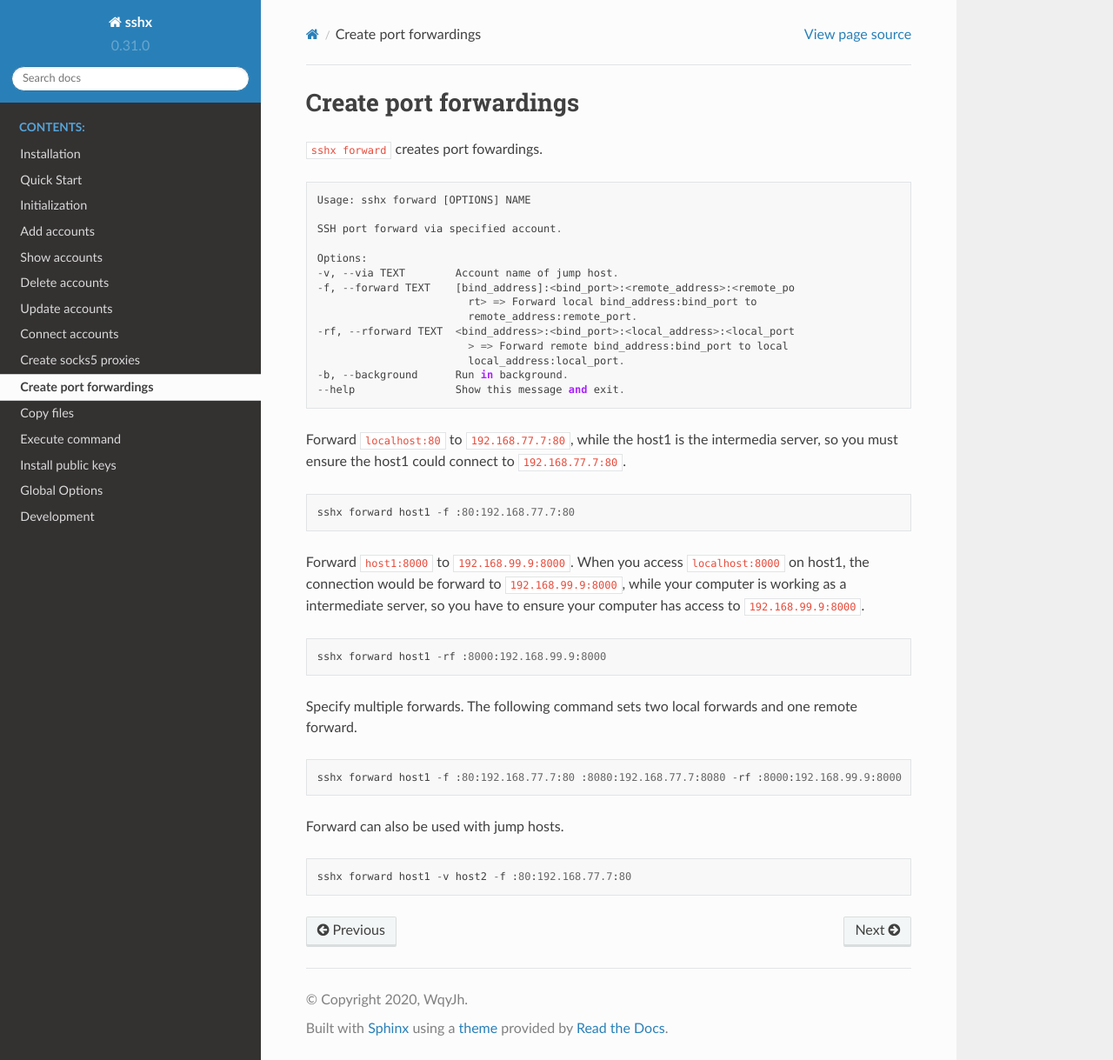
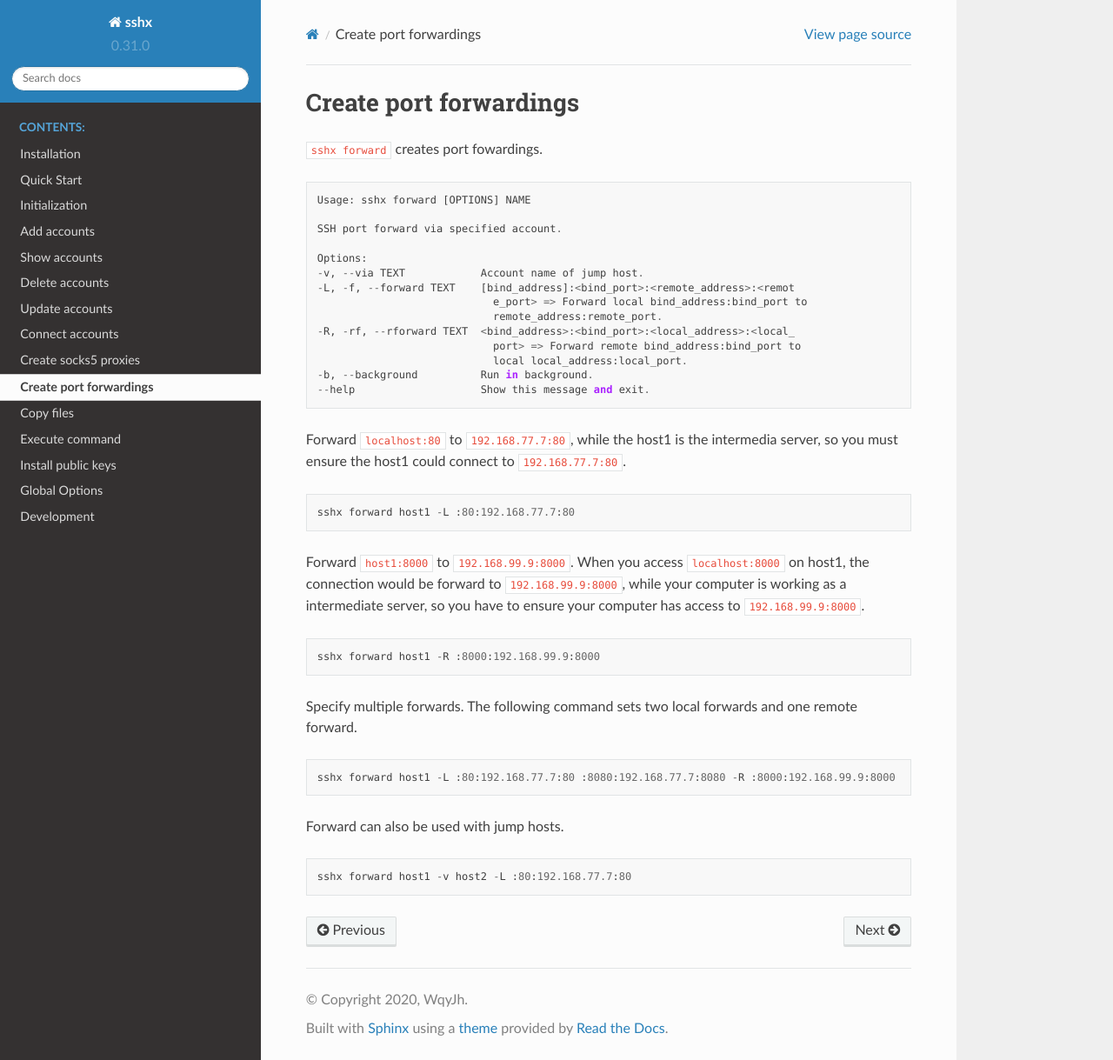
Before and after one commit to WqyJh/sshx, a Sphinx documentation site: the page built from doc/source/cmdforward.rst, in a window 1280 px wide and 1219 px high. Shown: the whole window at 87% size. Built offline with Sphinx 7.4.7 and the Read the Docs theme 2.0.0, drawn with Linux system fonts in a browser that asks for light colours.

Commit message:
refactor(forward): replace  with

```diff
--- a/doc/source/cmdforward.rst
+++ b/doc/source/cmdforward.rst
@@ -8,29 +8,29 @@
     SSH port forward via specified account.
 
     Options:
-    -v, --via TEXT        Account name of jump host.
-    -f, --forward TEXT    [bind_address]:<bind_port>:<remote_address>:<remote_po
-                            rt> => Forward local bind_address:bind_port to
-                            remote_address:remote_port.
-    -rf, --rforward TEXT  <bind_address>:<bind_port>:<local_address>:<local_port
-                            > => Forward remote bind_address:bind_port to local
-                            local_address:local_port.
-    -b, --background      Run in background.
-    --help                Show this message and exit.
+    -v, --via TEXT            Account name of jump host.
+    -L, -f, --forward TEXT    [bind_address]:<bind_port>:<remote_address>:<remot
+                                e_port> => Forward local bind_address:bind_port to
+                                remote_address:remote_port.
+    -R, -rf, --rforward TEXT  <bind_address>:<bind_port>:<local_address>:<local_
+                                port> => Forward remote bind_address:bind_port to
+                                local local_address:local_port.
+    -b, --background          Run in background.
+    --help                    Show this message and exit.
 
 Forward ``localhost:80`` to ``192.168.77.7:80``, while the host1 is the intermedia server, so you must ensure the host1 could connect to ``192.168.77.7:80``. ::
 
-    sshx forward host1 -f :80:192.168.77.7:80
+    sshx forward host1 -L :80:192.168.77.7:80
 
 Forward ``host1:8000`` to ``192.168.99.9:8000``. When you access ``localhost:8000`` on host1, the connection would be forward to ``192.168.99.9:8000``, while your computer is working as a intermediate server, so you have to ensure your computer has access to ``192.168.99.9:8000``. ::
 
-    sshx forward host1 -rf :8000:192.168.99.9:8000
+    sshx forward host1 -R :8000:192.168.99.9:8000
 
 Specify multiple forwards. The following command sets two local forwards and one remote forward. ::
 
-    sshx forward host1 -f :80:192.168.77.7:80 :8080:192.168.77.7:8080 -rf :8000:192.168.99.9:8000
+    sshx forward host1 -L :80:192.168.77.7:80 :8080:192.168.77.7:8080 -R :8000:192.168.99.9:8000
 
 
 Forward can also be used with jump hosts. ::
 
-    sshx forward host1 -v host2 -f :80:192.168.77.7:80
+    sshx forward host1 -v host2 -L :80:192.168.77.7:80
```
Also changed, not shown: 2 other files.
